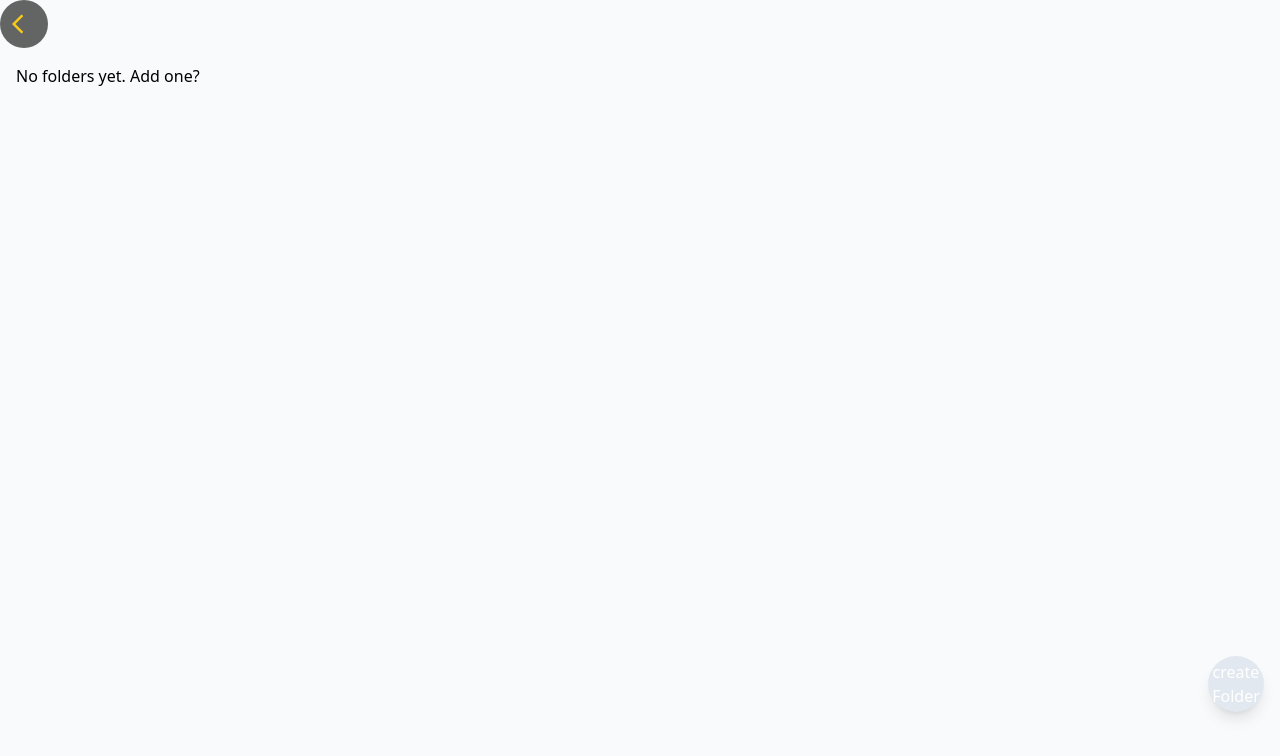
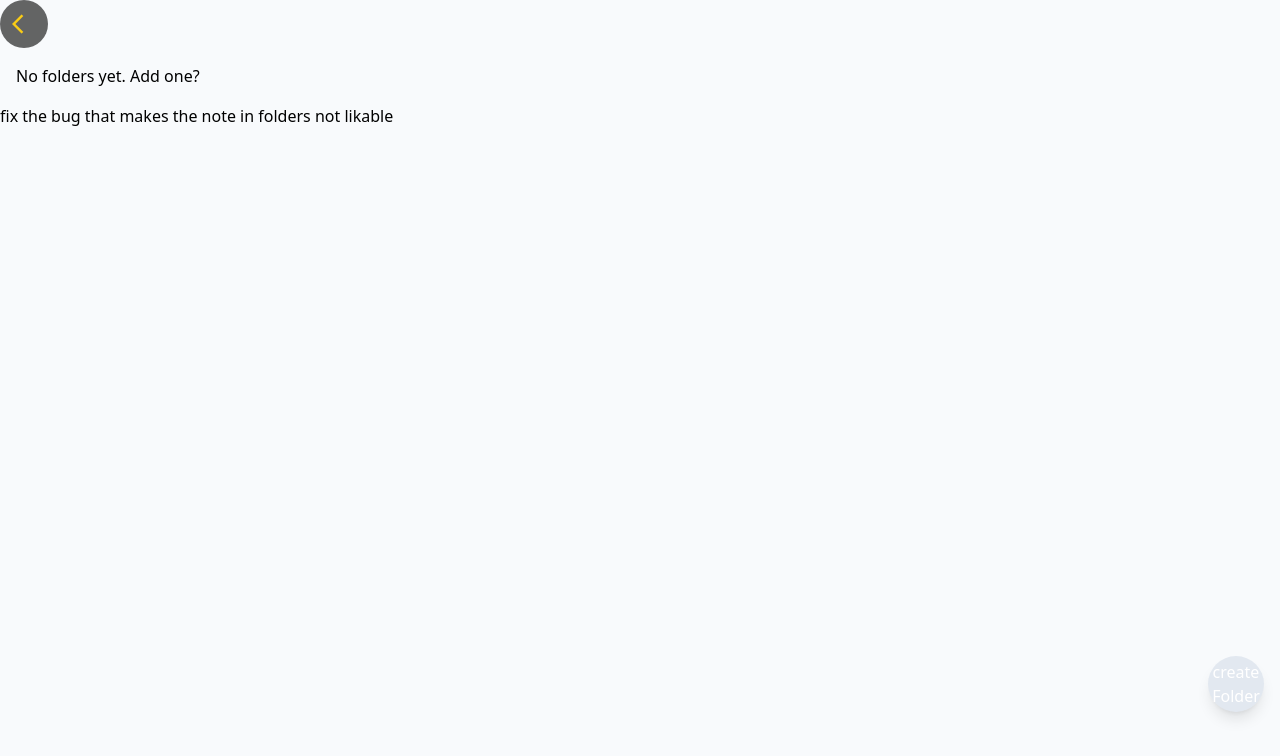
Before and after one commit to khaykay/scribble, a React (Vite) app in the folder frontend/: page /folders in a window 1280 px wide. Shown: the top 756 px of the page. Built offline with nearby package versions, Linux system fonts and the light colour scheme.

Commit message:
issue about notes in folders

```diff
--- a/frontend/src/pages/Folders.jsx
+++ b/frontend/src/pages/Folders.jsx
@@ -48,7 +48,9 @@ function Folders() {
           <h3>No folders yet. Add one?</h3>
         )}
       </div>
-
+      <div className="">
+        fix the bug that makes the note in folders not likable
+      </div>
       <div className="fixed bottom-4 right-4 h-32">
         <CreateFolderButton />
       </div>
```
